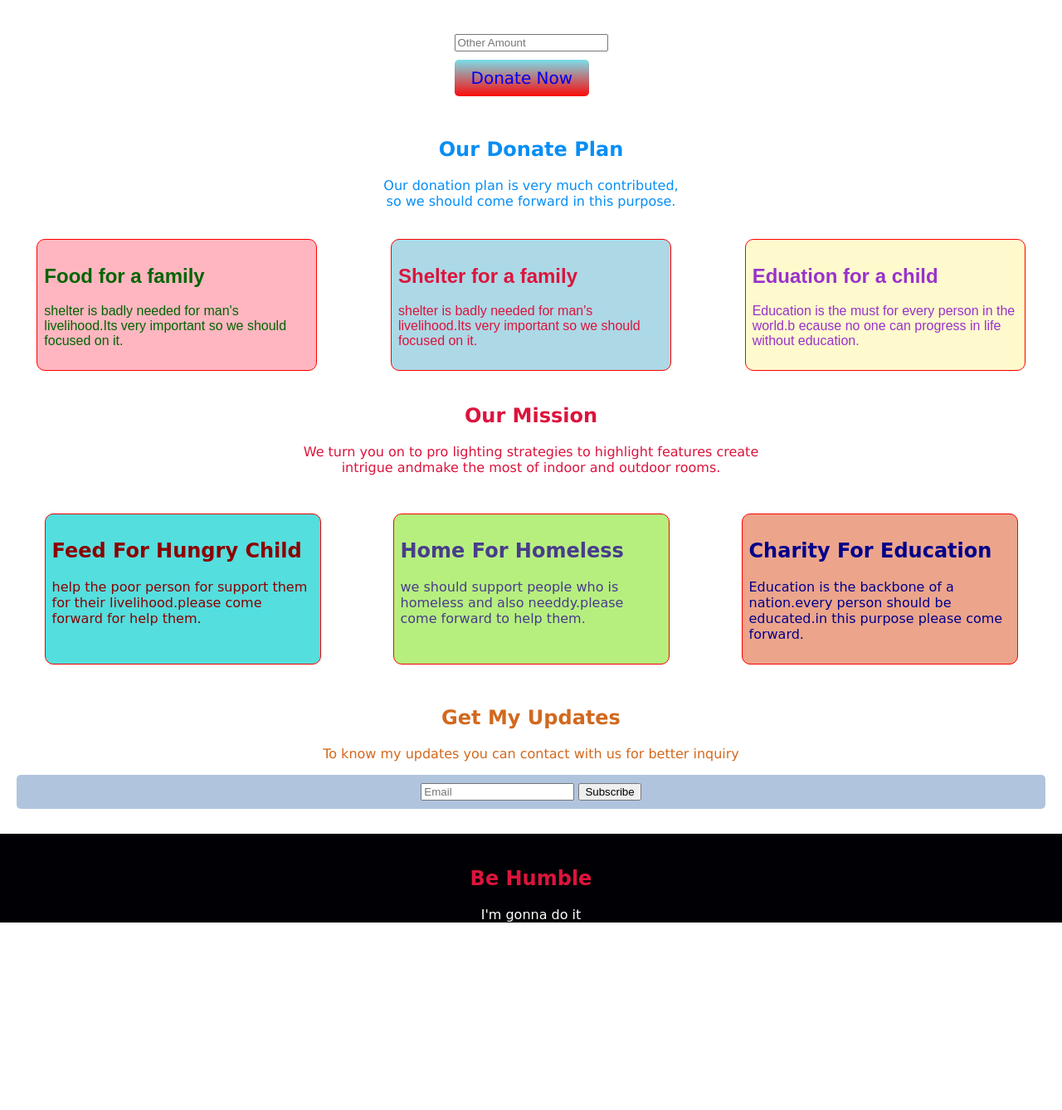
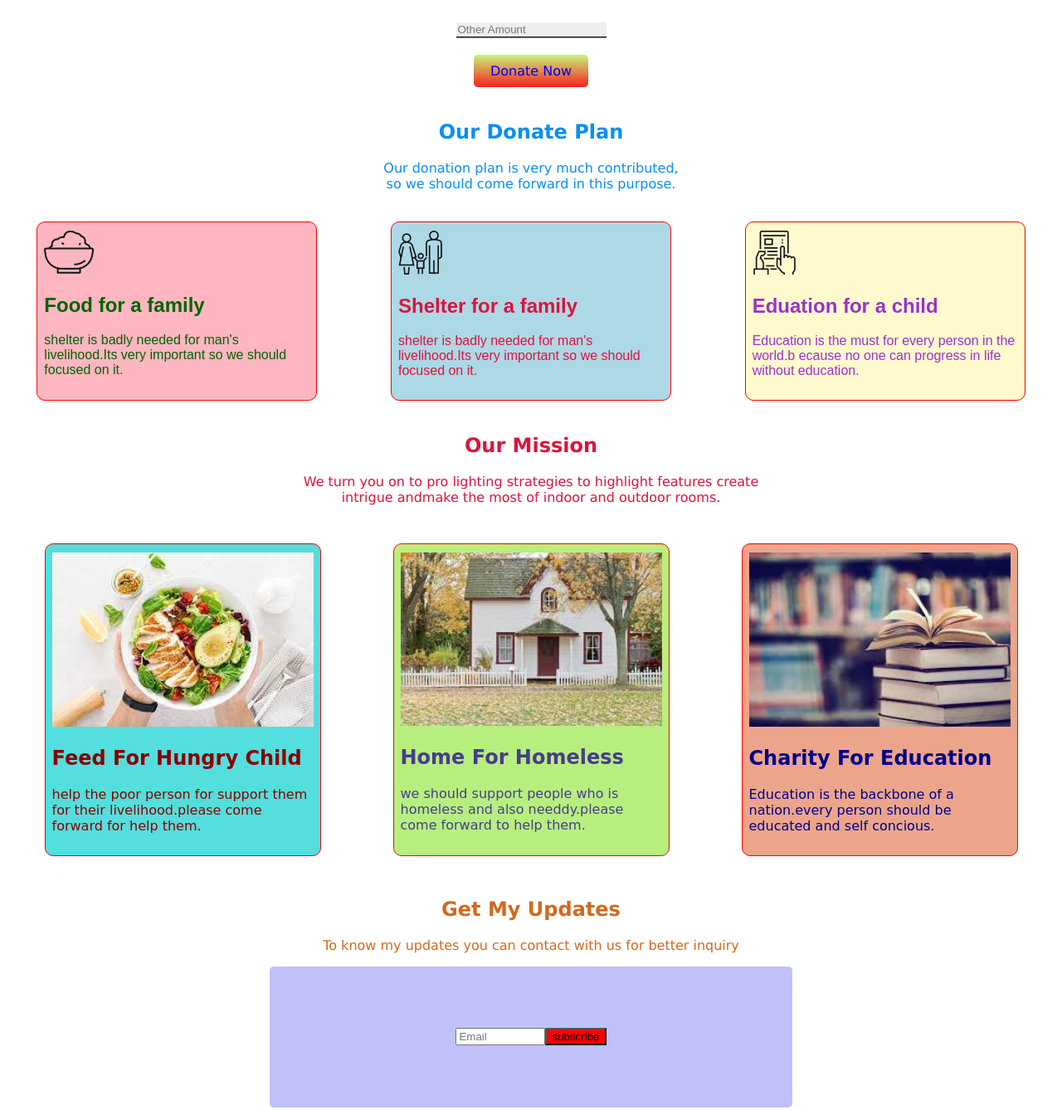
Before and after one commit to jannatulferdausirin/Donate-peoples, a plain HTML site: page index.html in a window 1280 px wide. Shown: the part 840-2178 px from the top of the page at 83% size. Before the commit the page ends 1968 px from the top, so only its background shows below. Drawn offline with Linux system fonts and the light colour scheme.

Commit message:
assignment task added

```diff
--- a/index.html
+++ b/index.html
@@ -38,15 +38,17 @@ The Prophet Hazrat Muhammad Sallallahu-Alaihi-wasallam said,<br>"Charity does no
     <div class="amount">1000tk</div>
     <div class="amount">5000tk</div>
 </div>
-<div class="other-amount">
-  <div id="doll-info" class="doll">
-<input type="text" name="" placeholder="Other Amount" id=""><div class="other-amount">
-</div>
 
-    <div class="doll">
+  <div class="doll">
+<form>
+    <input type="text" class="no-outline" placeholder="Other Amount">
+
+</form></div>
+
+    <div class="other-amount">
         <a target="_blank" class="link button" href="github.com/programming hero">Donate Now</a>
     </div>
- </div>
+
 
 
     </section>
@@ -59,15 +61,18 @@ The Prophet Hazrat Muhammad Sallallahu-Alaihi-wasallam said,<br>"Charity does no
         </div></div>
         <div class="help">
             <div id="hp" class="help-plan">
+                <img src="images/food.png" alt="its a foods imag">
                 <h1>Food for a family</h1>
                 <p>shelter is badly needed for man's livelihood.Its very important so we should focused on it. </p>
             </div>
 
     <div id="hp1" class="help-plan">
+        <img src="images/shel.png" alt="its a shelter img">
         <h1>Shelter for a family</h1>
         <p>shelter is badly needed for man's livelihood.Its very important so we should focused on it. </p>
     </div>
     <div id="hp2" class="help-plan">
+        <img src="images/Frame-1.png" alt="its a education img">
         <h1>Eduation for a child</h1>
         <p>
             Education is the must for every person in the world.b ecause no one can progress in life without education.
@@ -76,7 +81,7 @@ The Prophet Hazrat Muhammad Sallallahu-Alaihi-wasallam said,<br>"Charity does no
 </div>
 </section>
 
-<section class="our-mission"update-container>
+<section class="our-mission"Update-container>
 
     <div class="special">
 <h1>Our Mission</h1>
@@ -86,18 +91,23 @@ The Prophet Hazrat Muhammad Sallallahu-Alaihi-wasallam said,<br>"Charity does no
 </div>
 <div class="sp-one">
 <div id="sp1" class="special-one">
+   <img src="images/food for.jpg" alt="food image">
+
     <h2>Feed For Hungry Child</h2>
     <p>help the poor person for support them for their livelihood.please come forward for help them.</p>
 
 </div>
 <div id="sp2" class="special-one">
 
+<img src="images/home2.jpg" alt="its a home">
     <h2>Home For Homeless</h2>
     <p>we should support people who is homeless and also needdy.please come forward to help them.</p>
 </div>
 <div id="sp3" class="special-one">
+
+<img src="images/education for.jpg" alt="education image">
     <h2>Charity For Education</h2>
-    <p>Education is the backbone of a nation.every person should be educated.in this purpose please come forward.</p>
+    <p>Education is the backbone of a nation.every person should be educated and self concious.</p>
 </div>
 </div>
 
@@ -107,21 +117,18 @@ The Prophet Hazrat Muhammad Sallallahu-Alaihi-wasallam said,<br>"Charity does no
 
 
 
-<section class="Get My Updates">
-<div class="update-container">
+<section class="Get-My-Updates">
+
     <div class="update">
-  <h2>Get My Updates</h2>
-
+    <h2>Get My Updates</h2>
     <p>To know my updates you can contact with us for better inquiry</p>
     </div>
-
-
-    <div class="update-email">
-        <input type="email" name="" placeholder="Email">
-        <input type="submit" value="Subscribe" id="email">
+    <div>
+        <form class="form-wrapper">
+        <input type="text" placeholder="Email">
+        <button type="submit">subscribe</button>
+        </form>
     </div>
-
-</div>
 
 </section>
 <section class="footer" flexiable-container >
--- a/style.css
+++ b/style.css
@@ -18,7 +18,7 @@ padding-bottom:30px;
 }
 
 .help-us{
-    color:rgb(49, 203, 220);
+    color:rgb(243, 59, 83);
    text-align: center;
 
 }
@@ -43,7 +43,7 @@ padding-top: 10%;
 
 .button {
     text-decoration: none;
-    background-image: linear-gradient(rgb(122, 222, 234), rgb(251, 10, 10));
+    background-image: linear-gradient(rgb(201, 244, 120), rgb(245, 33, 33));
     padding: 10px 20px;
     border-radius: 5px;
 }
@@ -77,7 +77,7 @@ padding-top: 10%;
     display: flex;
    align-items: center;
    justify-content: center;
-
+   margin-bottom: 30px;
 }
 .amount{
     padding: 30px;
@@ -94,13 +94,23 @@ background-color:lightgoldenrodyellow
     margin-top:20px ;
     display: flex;
     align-items: center;
+    justify-content: center;}
+
+.doll input{
+    margin: 0% auto;
+    display: flex;
+    align-items: center;
     justify-content: center;
+    border-top-style: hidden;
+    border-left-style: hidden;
+    border-right-style:hidden ;
+    border-bottom-style:groove ;
+    background-color: #eee;
 
 }
-#doll-info{
-    font-size: 20px;
-    padding: 20px
-}
+
+
+
 .our-plan{
     margin-top: 20px;
     text-align: center;
@@ -136,6 +146,11 @@ width: 25%;
 background-color: rgb(236, 165, 139);
 color: darkblue;
 }
+.help blog-info {
+    background-color: burlywood;
+    height: 50px;
+    width: 50%;}
+
 .update{
 
     margin-top: 20px;
@@ -143,26 +158,46 @@ color: darkblue;
 
  color: chocolate;
 }
-.update-container{
+.Get-My-Updates{
     text-align: center;
     justify-content: center;
     padding: 20px;
+    align-items: center;
+    align-content: center;
 }
+.update-email {
+    background-color: lightsteelblue;
+    color: #fff;
+    border: none;
+    padding: 10px 10px;
+    border-radius: 5px;
+    align-content: center;
+    display: flex;
+}
+.form-wrapper{
+    display: flex;
+    width: 50%;
+    height: 20vh;
+    padding: 5px;
+    background: rgb(193, 193, 249);
+ justify-content: center;
+ align-items: center;
+ border-radius: 5px;
+ margin: 10px;
+ align-content: center;
+ margin: 0% auto;
+}
+.form-wrapper input{
+    width:100px;
+
+}
+.form-wrapper button{
+   background-color:red;
 
 
-.update-email{
-    background-color:lightsteelblue;
-    color: #fff;
-    border: none;
-    padding: 10px;
-    border-radius: 5px;
-    margin-bottom: 10px;
-    margin-top: 10px;
 }
-.help blog-info{
-    background-color:burlywood;
-    height:50px;
-    width:50%;
+.special-one img{
+    width:100% ;
 }
 .footer-title{
     font-family: cursive;
```
Also changed, not shown: food.png (deleted), images/download (2).jpg (added), images/education for.jpg (added), images/food for.jpg (added), images/home for.jpg (added), images/home2.jpg (added), images/home3.jpg (added).
